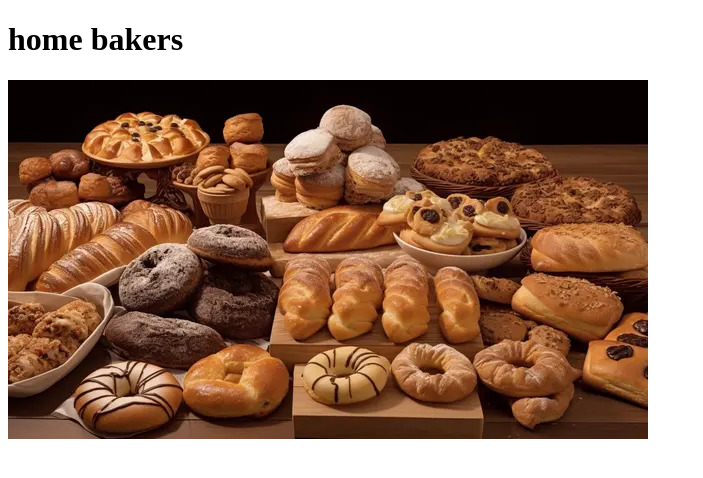
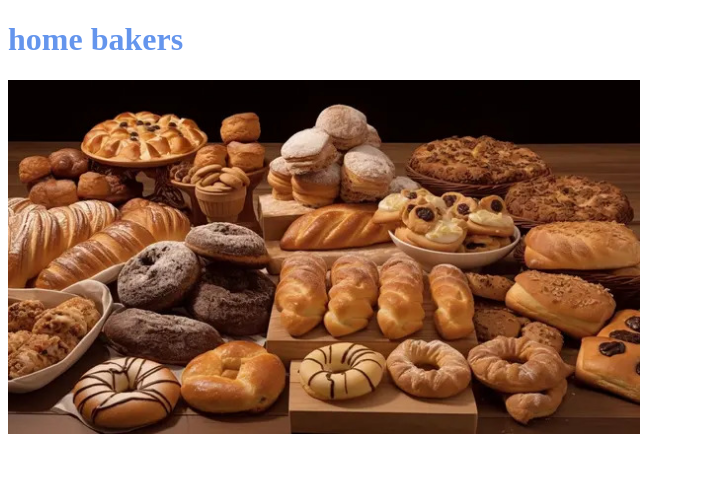
Before and after one commit to nasraabid/Home_Bakers, a plain HTML site: page index.html in a window 1280 px wide. Shown: the whole page, without its empty margins (0-703 px from the left). Drawn offline with Linux system fonts and the light colour scheme.

Commit message:
css are include

```diff
--- a/index.html
+++ b/index.html
@@ -4,9 +4,20 @@
     <meta charset="UTF-8">
     <meta name="viewport" content="width=device-width, initial-scale=1.0">
     <title>Document</title>
+    <style>
+        h1{
+            color: cornflowerblue;
+
+        }
+        img{
+            height: 30%;
+            width: 50%;
+        }
+    </style>
 </head>
 <body>
     <h1>home bakers</h1>
     <img src="rafay1.jpg" alt="">
+
 </body>
 </html>
```
